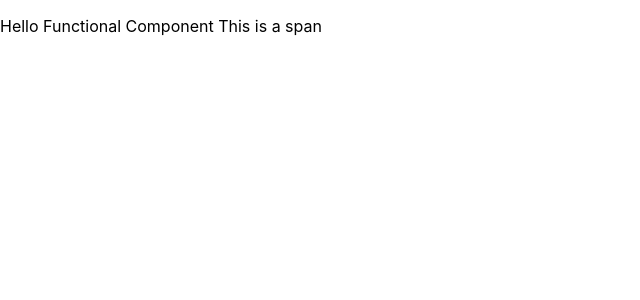
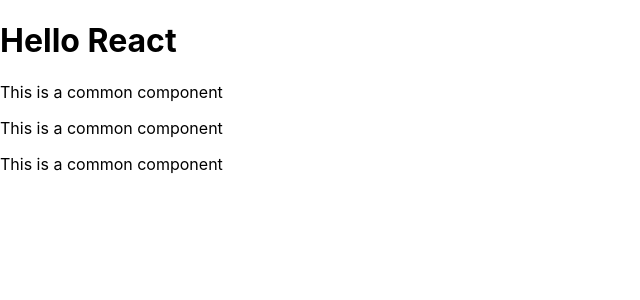
Before and after one commit to jerun276/react_course_2023, a React (Create React App) app: page / in a window 1280 px wide. Shown: the top 300 px of the page, without its empty margins (0-640 px from the left). Built offline with nearby package versions, Linux system fonts and the light colour scheme.

Commit message:
nested componnent in single file

```diff
--- a/src/App.js
+++ b/src/App.js
@@ -1,13 +1,16 @@
-import { createElement } from "react";
-
-const HelloWorld =() => {
-  return createElement(
-    "div",
-    {className: "hello", id: "1"},
-    <p>
-      Hello Functional Component <span>This is a span</span>
-    </p>
-  );
+const CommonComponent =()=> {
+  return <p>This is a common component</p>;
 };
 
-export default HelloWorld;
+function App() {
+  return(
+    <div>
+      <h1>Hello React</h1>
+      <CommonComponent/>
+      <CommonComponent/>
+      <CommonComponent/>
+    </div>
+  );
+}
+
+export default App;
```
